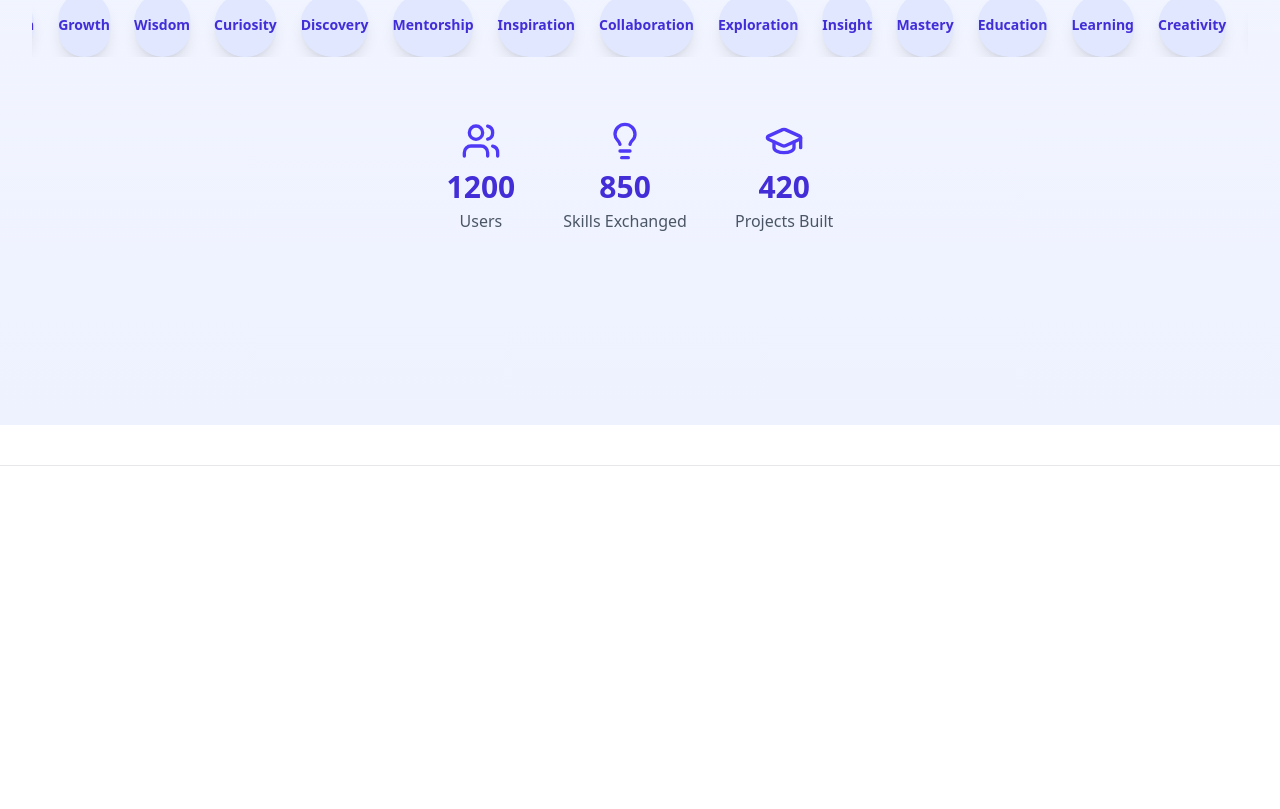
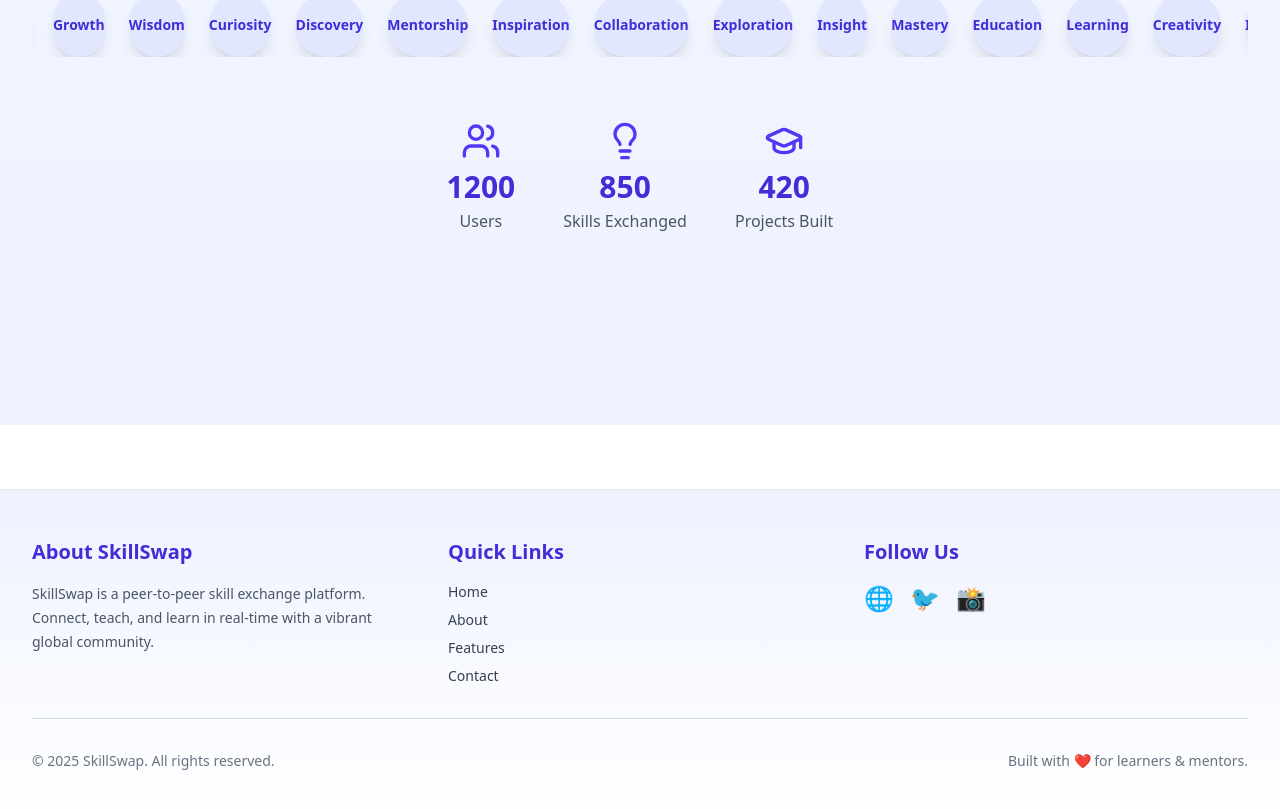
Before and after one commit to rahul-rrp/SwapSkill, a React (Vite) app in the folder frontend/: page / in a window 1280 px wide. Shown: the part 1723-2532 px from the top of the page. Before the commit the page ends 2253 px from the top, so only its background shows below. Built offline with nearby package versions, Linux system fonts and the light colour scheme; no server answers.

Commit message:
Footer added and profile section changes

```diff
--- /dev/null
+++ b/frontend/src/Component/Footer.jsx
@@ -0,0 +1,104 @@
+import React from "react";
+import { motion } from "framer-motion";
+
+const Footer = () => {
+  return (
+    <motion.footer
+      className="bg-gradient-to-b from-indigo-50 to-white text-gray-700 py-12 mt-16 border-t border-gray-200"
+      initial={{ opacity: 0, y: 20 }}
+      animate={{ opacity: 1, y: 0 }}
+      transition={{ duration: 0.8, ease: "easeOut" }}
+    >
+      <div className="max-w-7xl mx-auto px-4 sm:px-6 lg:px-8">
+        {/* Top Section */}
+        <div className="grid grid-cols-1 md:grid-cols-3 gap-8 border-b border-gray-300 pb-8">
+          {/* About */}
+          <div>
+            <h3 className="text-xl font-bold text-indigo-700 mb-4">About SkillSwap</h3>
+            <p className="text-sm leading-6 text-gray-600">
+              SkillSwap is a peer‑to‑peer skill exchange platform. Connect, teach, and learn
+              in real-time with a vibrant global community.
+            </p>
+          </div>
+
+          {/* Quick Links */}
+          <div>
+            <h3 className="text-xl font-bold text-indigo-700 mb-4">Quick Links</h3>
+            <ul className="space-y-2 text-sm">
+              <li>
+                <a
+                  href="/"
+                  className="hover:text-indigo-600 transition-colors duration-200"
+                >
+                  Home
+                </a>
+              </li>
+              <li>
+                <a
+                  href="/about"
+                  className="hover:text-indigo-600 transition-colors duration-200"
+                >
+                  About
+                </a>
+              </li>
+              <li>
+                <a
+                  href="/features"
+                  className="hover:text-indigo-600 transition-colors duration-200"
+                >
+                  Features
+                </a>
+              </li>
+              <li>
+                <a
+                  href="/contact"
+                  className="hover:text-indigo-600 transition-colors duration-200"
+                >
+                  Contact
+                </a>
+              </li>
+            </ul>
+          </div>
+
+          {/* Social Links */}
+          <div>
+            <h3 className="text-xl font-bold text-indigo-700 mb-4">Follow Us</h3>
+            <div className="flex space-x-4 text-2xl">
+              <a
+                href="#"
+                className="hover:text-indigo-600 transition-colors duration-200"
+                aria-label="Facebook"
+              >
+                🌐
+              </a>
+              <a
+                href="#"
+                className="hover:text-indigo-600 transition-colors duration-200"
+                aria-label="Twitter"
+              >
+                🐦
+              </a>
+              <a
+                href="#"
+                className="hover:text-indigo-600 transition-colors duration-200"
+                aria-label="Instagram"
+              >
+                📸
+              </a>
+            </div>
+          </div>
+        </div>
+
+        {/* Bottom Section */}
+        <div className="mt-8 flex flex-col md:flex-row justify-between items-center text-sm text-gray-500">
+          <p>&copy; {new Date().getFullYear()} SkillSwap. All rights reserved.</p>
+          <p className="mt-4 md:mt-0">
+            Built with ❤️ for learners & mentors.
+          </p>
+        </div>
+      </div>
+    </motion.footer>
+  );
+};
+
+export default Footer;
--- a/frontend/src/Component/UserProfile.jsx
+++ b/frontend/src/Component/UserProfile.jsx
@@ -2,6 +2,18 @@ import React, { useEffect, useState } from "react";
 import { toast } from "react-hot-toast";
 import { getUserDetails } from "../services/oprations/auth";
 import { Loader2, UserCircle2, Mail, BrainCircuit } from "lucide-react";
+import { motion } from "framer-motion";
+import { CiLogout } from "react-icons/ci";
+
+const logoutButtonVariants = {
+  hover: {
+    scale: 1.05,
+    boxShadow:
+      "0 0 12px rgba(99, 102, 241, 0.8), 0 0 24px rgba(139, 92, 246, 0.6)",
+    transition: { duration: 0.3 },
+  },
+  tap: { scale: 0.95 },
+};
 
 const UserProfile = () => {
   const [profile, setProfile] = useState(null);
@@ -23,9 +35,23 @@ const UserProfile = () => {
     getdel();
   }, []);
 
+  const handleLogout = () => {
+  // ✅ Clear token
+  localStorage.removeItem("token");
+
+  // ✅ Show toast
+  toast.success("Logged out successfully!");
+
+  // ✅ Redirect to homepage after a short delay (optional)
+  setTimeout(() => {
+    window.location.href = "/";
+  }, 500); // you can adjust delay if you want
+};
+
+
   if (loading) {
     return (
-      <div className="flex justify-center items-center mt-10 text-blue-500">
+      <div className="flex justify-center items-center mt-10 text-indigo-500">
         <Loader2 className="animate-spin w-6 h-6 mr-2" />
         Loading Profile...
       </div>
@@ -34,37 +60,80 @@ const UserProfile = () => {
 
   if (!profile) {
     return (
-      <div className="text-center mt-10 text-red-600">
+      <div className="text-center mt-10 text-red-600 font-medium">
         No profile data found.
       </div>
     );
   }
 
   return (
-    <div className="max-w-xl w-full mx-auto p-6 bg-white rounded-2xl shadow-md border border-gray-200">
-      <h1 className="text-3xl font-bold text-indigo-700 mb-6 text-center">
-        Welcome, {profile.firstName}!
-      </h1>
+    <motion.div
+      initial={{ opacity: 0, y: 20 }}
+      animate={{ opacity: 1, y: 0 }}
+      transition={{ duration: 0.6 }}
+      className="max-w-xl w-full mx-auto p-8 rounded-3xl shadow-xl border border-indigo-100 relative overflow-hidden bg-gradient-to-br from-white via-indigo-50 to-purple-50"
+    >
+      {/* Floating gradient background blob */}
+      <div className="absolute -top-10 -right-10 w-40 h-40 bg-indigo-400 opacity-20 rounded-full blur-3xl"></div>
 
-      <div className="flex flex-col items-center space-y-4">
-        <UserCircle2 className="w-20 h-20 text-blue-600" />
-        <h2 className="text-xl font-semibold text-gray-800">
-          {profile.firstName + " " + profile.lastName}
-        </h2>
-        <p className="text-gray-600 flex items-center gap-2">
-          <Mail className="w-4 h-4" />
-          {profile.email}
-        </p>
-        <hr className="w-full border-t border-gray-300 my-4" />
-        <div className="w-full space-y-2 text-gray-700">
-          <div className="flex items-center gap-2 flex-wrap">
-            <BrainCircuit className="w-5 h-5 text-indigo-600" />
-            <strong>Skills Offered:</strong>{" "}
-            {profile.skillsOffered?.join(", ") || "Not added"}
+      <div className="relative z-10 flex flex-col items-center space-y-6">
+        {/* Avatar */}
+        <div className="relative">
+          <div className="w-24 h-24 rounded-full bg-gradient-to-br from-indigo-500 to-purple-500 flex items-center justify-center shadow-lg">
+            <UserCircle2 className="w-16 h-16 text-white" />
           </div>
         </div>
+
+        {/* Name */}
+        <h1 className="text-3xl font-extrabold text-gray-800 tracking-wide text-center">
+          {profile.firstName} {profile.lastName}
+        </h1>
+
+        {/* Email */}
+        <div className="flex items-center gap-2 text-gray-600">
+          <Mail className="w-5 h-5 text-indigo-600" />
+          <span className="text-sm sm:text-base">{profile.email}</span>
+        </div>
+
+        {/* Skills */}
+        <div className="mt-6 w-full">
+          <h2 className="text-lg font-semibold text-gray-700 flex items-center gap-2 mb-3">
+            <BrainCircuit className="w-5 h-5 text-purple-600" />
+            Skills Offered
+          </h2>
+          <div className="flex flex-wrap gap-2">
+            {profile.skillsOffered && profile.skillsOffered.length > 0 ? (
+              profile.skillsOffered.map((skill, index) => (
+                <span
+                  key={index}
+                  className="px-3 py-1 text-sm rounded-full bg-gradient-to-r from-indigo-500 to-purple-500 text-white shadow-md"
+                >
+                  {skill}
+                </span>
+              ))
+            ) : (
+              <span className="text-gray-500 italic">No skills added</span>
+            )}
+          </div>
+        </div>
+
+        {/* Logout Button */}
+        <motion.button
+          variants={logoutButtonVariants}
+          whileHover="hover"
+          whileTap="tap"
+          type="button"
+          onClick={handleLogout}
+          aria-label="Log out"
+          className="mt-8 flex items-center justify-center gap-3 px-6 py-3 rounded-full
+             font-semibold text-white bg-gradient-to-r from-red-500 to-pink-500
+             shadow-lg hover:shadow-xl transition-all duration-300"
+        >
+          <CiLogout className="w-6 h-6" />
+          Log out
+        </motion.button>
       </div>
-    </div>
+    </motion.div>
   );
 };
 
--- a/frontend/src/pages/Dashbord.jsx
+++ b/frontend/src/pages/Dashbord.jsx
@@ -1,6 +1,5 @@
 import React, { useState } from "react";
 import { NavLink, Routes, Route, useLocation } from "react-router-dom";
-import { CiLogout } from "react-icons/ci";
 import StatsCards from "../Component/StatsCard";
 import UserProfile from "../Component/UserProfile";
 import SendRequestForm from "../Component/SendRequestForm";
@@ -41,15 +40,6 @@ const floatingBgVariants = {
   },
 };
 
-const logoutButtonVariants = {
-  hover: {
-    scale: 1.05,
-    boxShadow: "0 0 12px rgba(139, 92, 246, 0.9), 0 0 24px rgba(102, 126, 234, 0.7)",
-    transition: { duration: 0.3 },
-  },
-  tap: { scale: 0.95 },
-};
-
 const pageVariants = {
   initial: { opacity: 0, y: 15 },
   animate: { opacity: 1, y: 0, transition: { duration: 0.5 } },
@@ -59,11 +49,6 @@ const pageVariants = {
 const Dashboard = () => {
   const [sidebarOpen, setSidebarOpen] = useState(false);
   const location = useLocation();
-
-  const handleLogout = () => {
-    localStorage.setItem("token", "");
-    window.location.reload();
-  };
 
   const activeClass =
     "bg-gradient-to-r from-indigo-600 to-purple-700 text-white shadow-lg scale-[1.05]";
@@ -137,19 +122,6 @@ const Dashboard = () => {
               </motion.div>
             ))}
           </nav>
-
-          <hr className="border-indigo-200 my-6" />
-
-          <motion.button
-            variants={logoutButtonVariants}
-            whileHover="hover"
-            whileTap="tap"
-            type="button"
-            onClick={handleLogout}
-            className="flex items-center justify-center gap-2 w-full py-3 rounded-xl font-semibold text-indigo-700 bg-indigo-100 hover:bg-indigo-200 shadow-md transition"
-          >
-            <CiLogout className="w-6 h-6" /> Log out
-          </motion.button>
         </div>
       </motion.nav>
 
--- a/frontend/src/pages/HeroSection.jsx
+++ b/frontend/src/pages/HeroSection.jsx
@@ -4,13 +4,12 @@ import { toast, ToastContainer, Slide } from "react-toastify";
 import logo from '../assets/logo.png'
 import pic from '../assets/logo1.png'
 import "react-toastify/dist/ReactToastify.css";
+import Footer from "../Component/Footer";
 import {
   Lightbulb,
   Users,
   GraduationCap,
   Search,
-  Linkedin,
-  Github,
   Zap,
   CheckCircle,
   Clock,
@@ -440,15 +439,7 @@ const HeroSection = () => {
           </motion.div>
         </div>
       </section>
-
-      <motion.footer
-        className="bg-white border-t border-gray-200 py-8 px-4 mt-10"
-        initial={{ opacity: 0, y: 20 }}
-        animate={{ opacity: 1, y: 0 }}
-        transition={{ delay: 1.8, duration: 0.8 }}
-      >
-      </motion.footer>
-
+      <Footer />
       <style>{`
         /* Custom toast purple pulse */
         .Toastify__toast--error.toast-purple-pulse {
--- a/package.json
+++ b/package.json
@@ -19,6 +19,7 @@
     "has-flag": "^4.0.0",
     "is-fullwidth-code-point": "^3.0.0",
     "lodash": "^4.17.21",
+    "lucide-react": "^0.525.0",
     "require-directory": "^2.1.1",
     "rxjs": "^7.8.2",
     "shell-quote": "^1.8.3",
```
Also changed, not shown: 2 other files (tests, documents, lock files or other folders).
